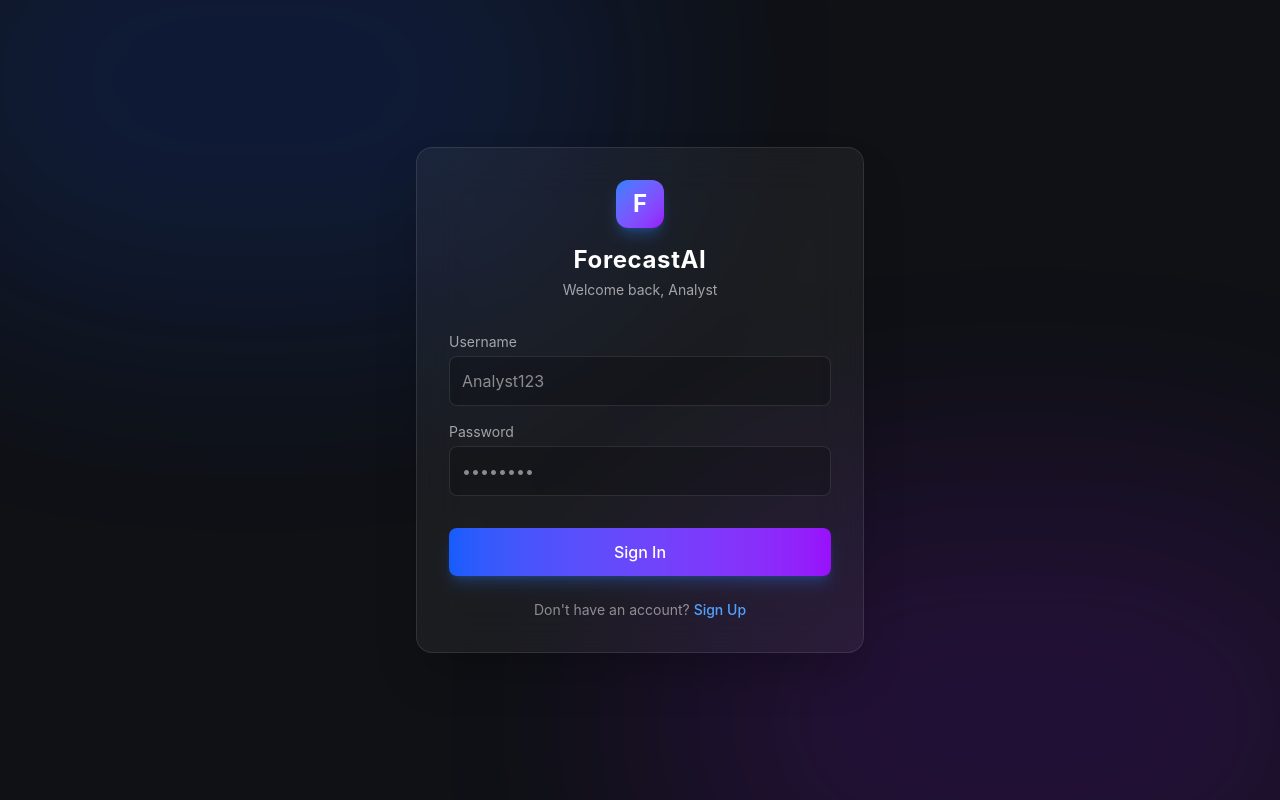
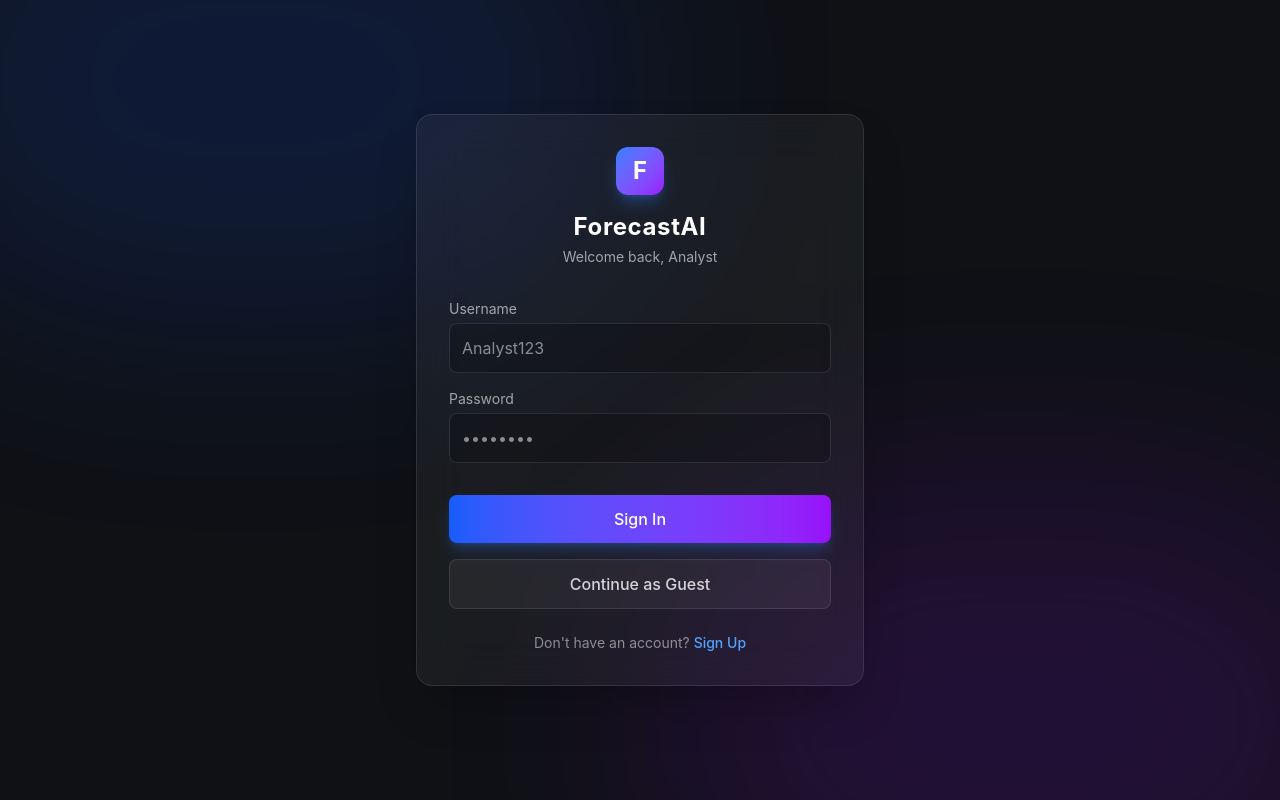
Before and after one commit to Kk312582/analytic, a React (Vite) app in the folder frontend/: page / in a window 1280 px wide. Built offline with nearby package versions, Linux system fonts and the light colour scheme.

Commit message:
feat: explicitly add continue as guest button on auth page

```diff
--- a/frontend/src/components/Auth.tsx
+++ b/frontend/src/components/Auth.tsx
@@ -142,6 +142,19 @@ export default function Auth() {
           </button>
         </form>
 
+        <div className="mt-4">
+          <button
+            onClick={() => {
+              setToken("guest_mock_token")
+              setUser({ username: "GuestAnalyst", email: "guest@example.com" })
+              navigate('/app')
+            }}
+            className="w-full bg-white/5 hover:bg-white/10 text-white/80 font-medium py-3 rounded-lg border border-white/10 transition-all flex justify-center items-center"
+          >
+            Continue as Guest
+          </button>
+        </div>
+
         <div className="mt-6 text-center text-sm text-white/50">
           {isLogin ? "Don't have an account? " : "Already have an account? "}
           <button onClick={() => { setIsLogin(!isLogin); setError(''); }} className="text-blue-400 hover:text-blue-300 font-medium">
```
